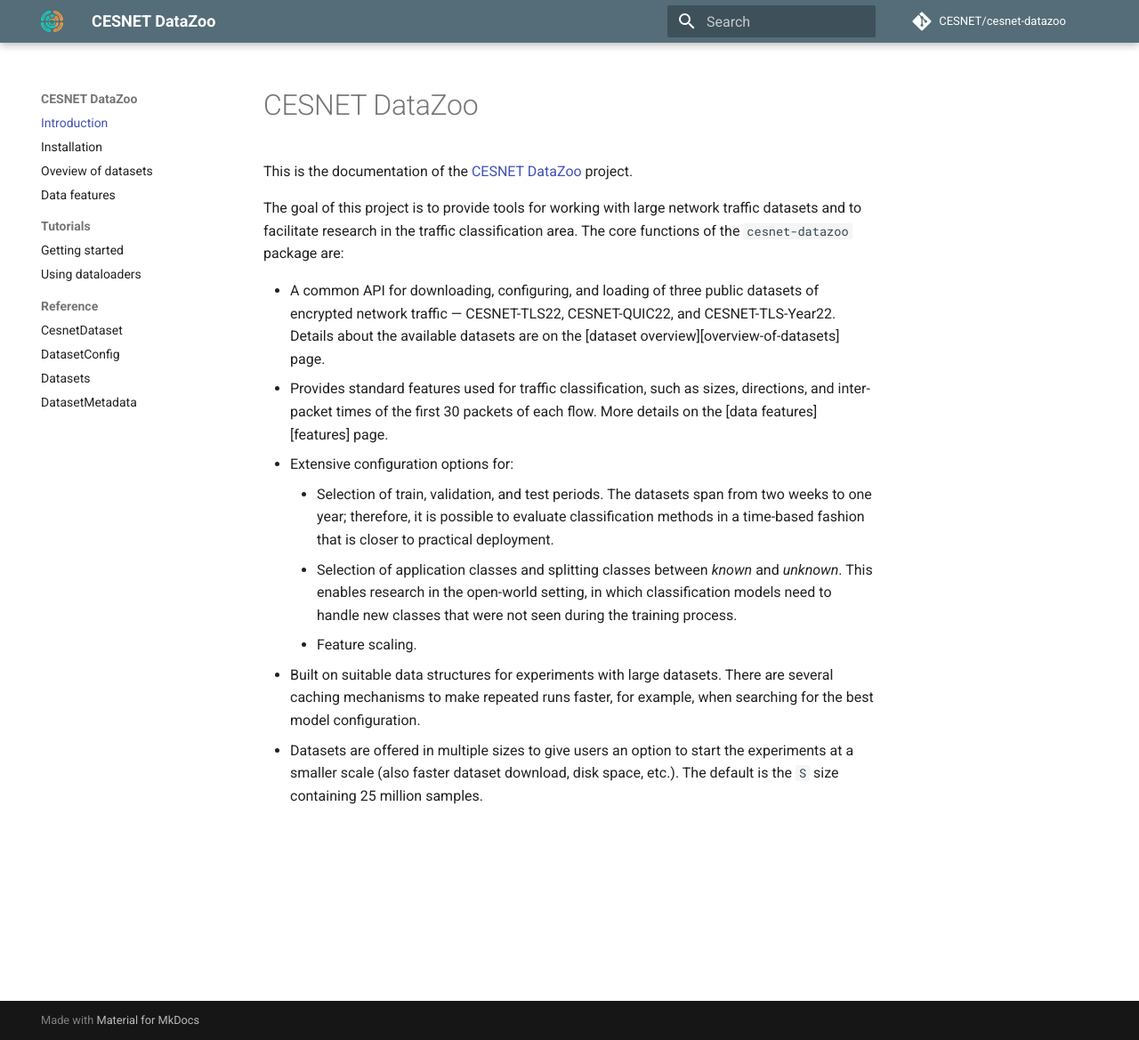
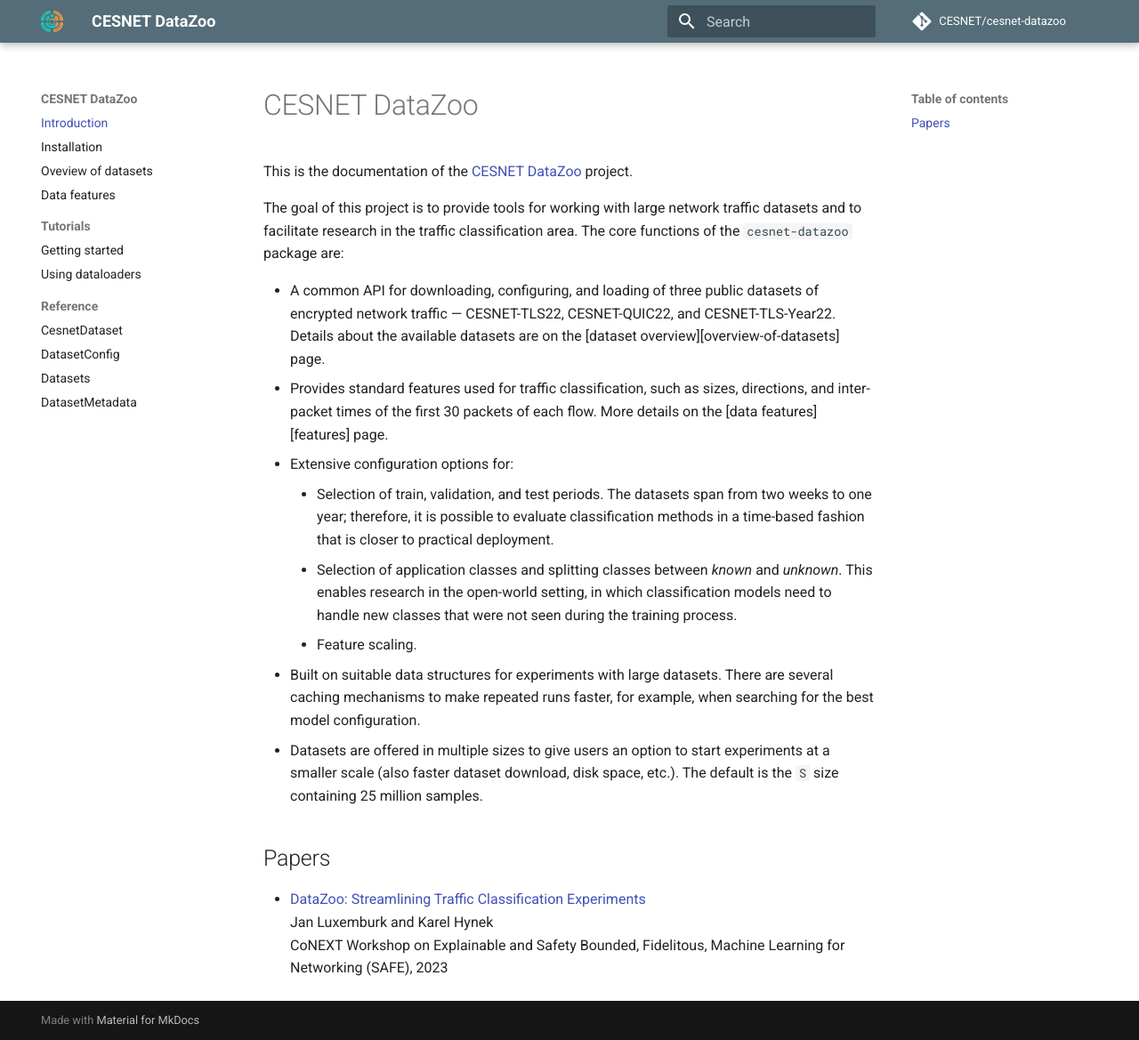
Before and after one commit to CESNET/cesnet-datazoo, an MkDocs documentation site: the page built from docs/index.md, in a window 1280 px wide and 1169 px high. Shown: the whole window at 89% size. Built offline with MkDocs 1.6.1 and Material for MkDocs 9.7.7, drawn with Linux system fonts in a browser that asks for light colours; comment, search, counter and statistics services are not loaded.

```diff
--- a/docs/index.md
+++ b/docs/index.md
@@ -11,4 +11,10 @@ The goal of this project is to provide tools for working with large network traf
     - Selection of application classes and splitting classes between *known* and *unknown*. This enables research in the open-world setting, in which classification models need to handle new classes that were not seen during the training process.
     - Feature scaling.
 - Built on suitable data structures for experiments with large datasets. There are several caching mechanisms to make repeated runs faster, for example, when searching for the best model configuration.
-- Datasets are offered in multiple sizes to give users an option to start the experiments at a smaller scale (also faster dataset download, disk space, etc.). The default is the `S` size containing 25 million samples.
+- Datasets are offered in multiple sizes to give users an option to start experiments at a smaller scale (also faster dataset download, disk space, etc.). The default is the `S` size containing 25 million samples.
+
+## Papers
+
+* [DataZoo: Streamlining Traffic Classification Experiments](https://doi.org/10.1145/3630050.3630176) <br>
+Jan Luxemburk and Karel Hynek <br>
+CoNEXT Workshop on Explainable and Safety Bounded, Fidelitous, Machine Learning for Networking (SAFE), 2023
--- a/pyproject.toml
+++ b/pyproject.toml
@@ -4,7 +4,7 @@ build-backend = "setuptools.build_meta"
 
 [project]
 name = "cesnet-datazoo"
-version = "0.0.13"
+version = "0.0.14"
 authors = [
   {name = "Jan Luxemburk", email = "luxemburk@cesnet.cz"},
   {name = "Karel Hynek", email = "hynekkar@cesnet.cz"},
```
Also changed, not shown: README.md (+11 -5 lines), docs/dataset_metadata.md (+1 -1 lines), docs/datasets_overview.md (+1 -1 lines), docs/features.md (+2 -2 lines), docs/installation.md (+2 -2 lines), 3 other files.
